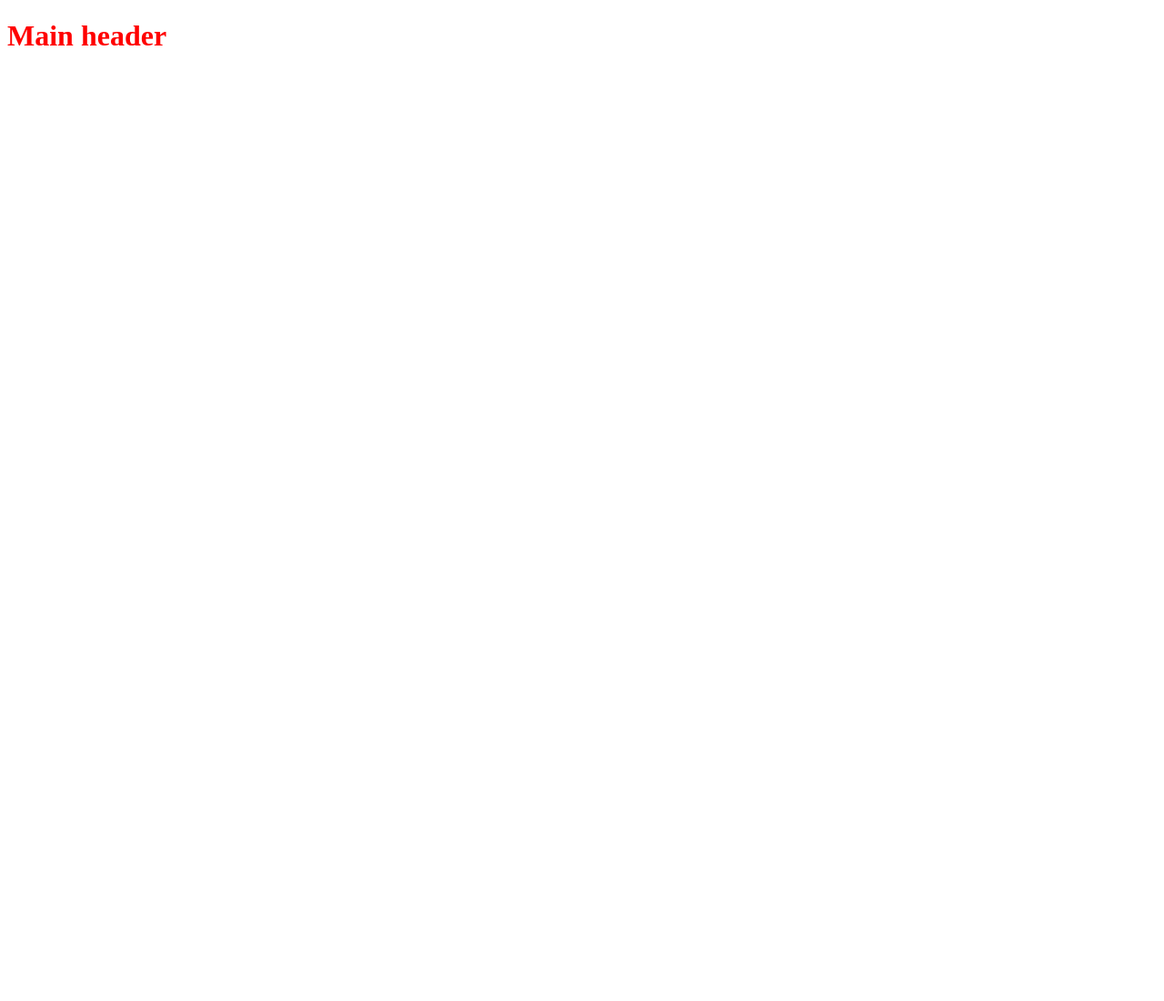
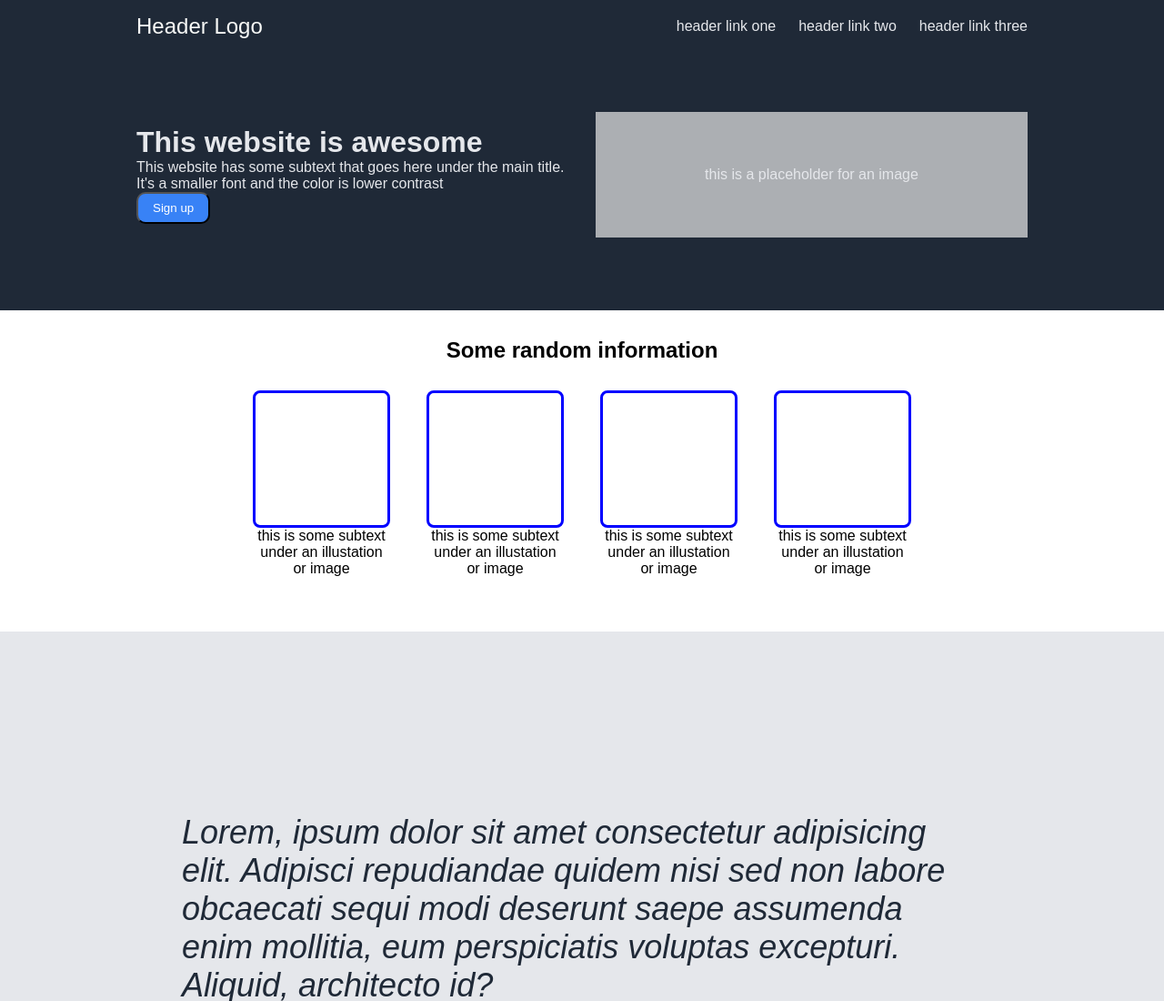
Before and after one commit to jdineley/landing-page, a plain HTML site: page index.html in a window 1280 px wide. Shown: the top 1100 px of the page at 91% size. Before the commit the page ends 800 px from the top, so only its background shows below. Drawn offline with Linux system fonts and the light colour scheme.

Commit message:
first stab at the landing page arrggggghhhh

```diff
--- a/index.html
+++ b/index.html
@@ -8,6 +8,66 @@
     <title>landing page</title>
 </head>
 <body>
-    <h1>Main header</h1>
+    <div class="container">
+        <div class="header">
+            <div class="logo">Header Logo</div>
+            <div class="links"><a href="">header link one</a></div>
+            <div><a href="">header link two</a></div>
+            <div><a href="">header link three</a></div>
+        </div>
+        <div class="title">
+            <div class="one">
+                <h1>This website is awesome</h1>
+                <p>This website has some subtext that goes here under the main title. It's a smaller font and the color is lower contrast</p>
+                <div><button>Sign up</button></div>
+            </div>
+            <div class="two">
+                this is a placeholder for an image
+            </div>
+
+        </div>
+        <div class="content">
+            <div class="content-title">
+                <h2>Some random information</h2>
+            </div>
+            <div class="content-body">
+                <div class="item" >
+                    <div class="box"></div>
+                    <div>this is some subtext under an illustation or image</div>
+                </div>
+                <div class="item" >
+                    <div class="box"></div>
+                    <div>this is some subtext under an illustation or image</div>
+                </div>
+                <div class="item" >
+                    <div class="box"></div>
+                    <div>this is some subtext under an illustation or image</div>
+                </div>
+                <div class="item" >
+                    <div class="box"></div>
+                    <div>this is some subtext under an illustation or image</div>
+                </div>
+
+            </div>
+        </div>
+        <div class="quote">
+            <p>
+                Lorem, ipsum dolor sit amet consectetur adipisicing elit. Adipisci repudiandae quidem nisi sed non labore obcaecati sequi modi deserunt saepe assumenda enim mollitia, eum perspiciatis voluptas excepturi. Aliquid, architecto id?
+            </p>
+            <p class="signiture">
+                -Thor, God od Thunder
+            </p>
+
+        </div>
+        <div class="footer">
+            <div class="innerfoot">
+                <div>
+                    <p class="call">Call to action it's time!</p>
+                    <p>Lorem ipsum dolor sit amet consectetur adipisicing elit.</p>
+                </div>
+                <div><button>Sign-up</button></div>
+            </div>
+        </div>
+    </div>
 </body>
 </html>
--- a/styles.css
+++ b/styles.css
@@ -1,3 +1,141 @@
-h1 {
-    color: red;
+* {
+    /* color: white; */
+    font-family: Arial, Helvetica, sans-serif;
+    margin: 0;
 }
+
+body {
+    /* background-color: pink; */
+
+}
+
+.header {
+    display: flex;
+    padding: 0 150px;
+    /* justify-content: center; */
+    background-color: #1F2937;
+    color: #E5E7EB;
+    align-items: center;
+    gap: 25px;
+    padding-top: 15px;
+
+}
+
+.links {
+    margin-left: auto;
+}
+
+.logo {
+    font-size: 24px;
+    color: #F9FAF8;
+}
+
+a {
+    text-decoration: none;
+    color: #E5E7EB;
+}
+
+.title {
+    display: flex;
+    justify-content: center;
+    align-items: center;
+    padding: 80px 150px;
+    background-color: #1F2937;
+    color: #E5E7EB;
+    gap: 30px;
+}
+
+.one {
+
+    flex: 1;
+    /* flex: 3 0 0; */
+}
+
+.two {
+    flex: 1;
+    padding: 60px 0px;
+    display: flex;
+    justify-content: center;
+    align-items: center;
+    background-color: #acafb3;
+    text-align: center;
+}
+
+button {
+    background-color: #3882F6;
+    color: white;
+    padding: 8px 16px;
+    border-radius: 10px;
+}
+
+.content {
+    background-color: white;
+    padding-bottom: 60px;
+
+}
+
+.content-title {
+    text-align: center;
+    padding: 30px 0px;
+}
+
+.content-body {
+    display: flex;
+    justify-content: center;
+    /* padding: 0 280px; */
+    gap: 40px;
+}
+
+.item {
+    display: flex;
+    flex-direction: column;
+    align-items: center;
+    text-align: center;
+    flex: 0;
+}
+
+.box {
+    height: 145px;
+    width: 145px;
+    border: 3px solid blue;
+    border-radius: 8px;
+}
+
+.quote {
+    padding: 200px;
+    /* text-align: center; */
+    background-color: #E5E7EB;
+    font-style: italic;
+    font-weight: lighter;
+    color: #1F2937;
+    font-size: 36px;
+}
+
+.signiture {
+    font-size: 20px;
+    font-weight: 700;
+    text-align: end;
+    margin-top: 10px;
+}
+
+.footer {
+    display: flex;
+    justify-content: center;
+    align-items: center;
+    padding: 40px;
+    color: white;
+
+}
+
+.innerfoot {
+    display: flex;
+    background-color: #3882F6;
+    padding: 40px 90px;
+    align-items: center;
+    gap: 150px;
+}
+
+.call {
+    font-size: larger;
+    font-weight: 900;
+}
```
